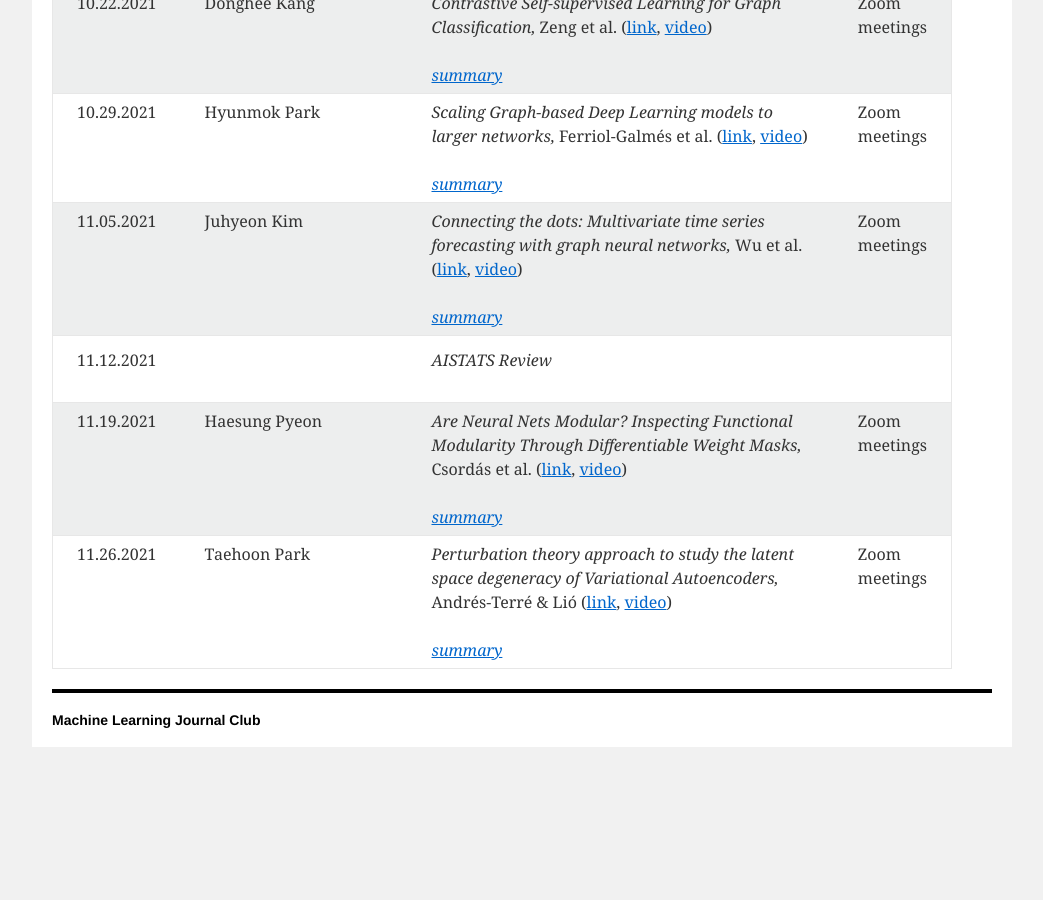
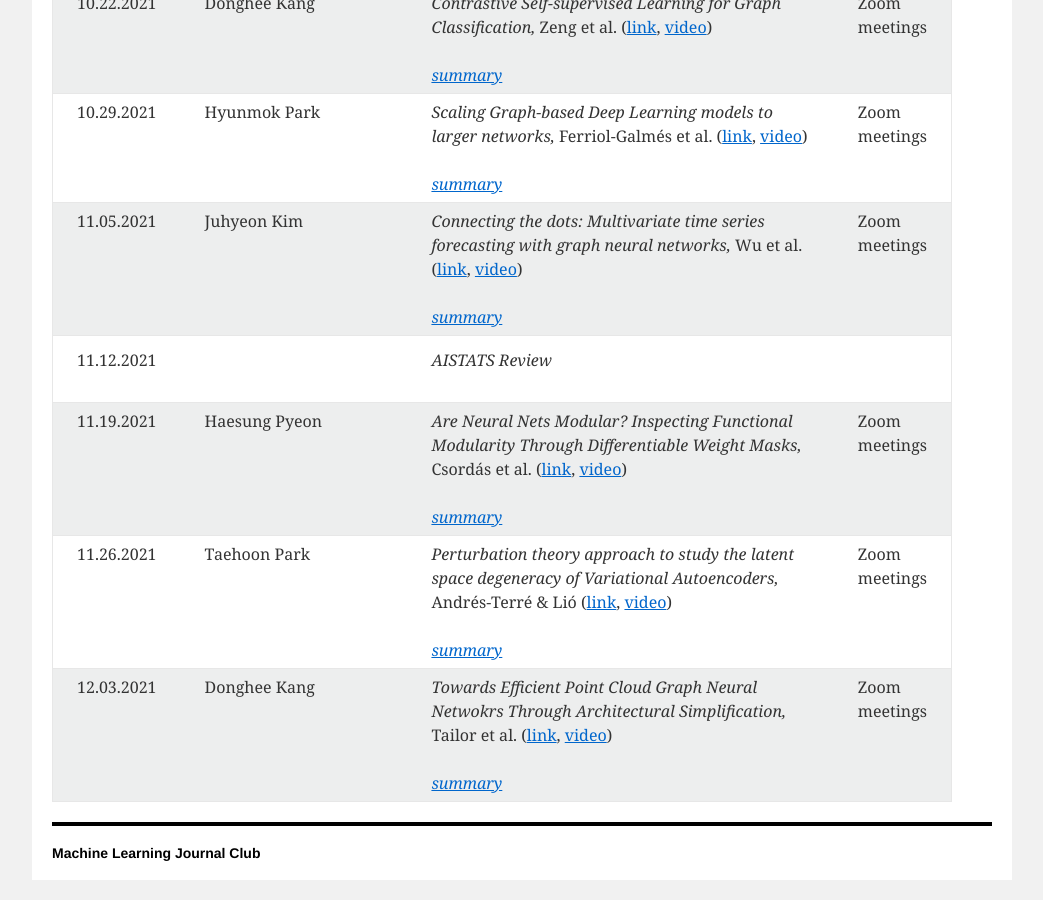
Before and after one commit to niai-lab/GraphML-JC, a Jekyll site: the page built from index.html, in a window 1280 px wide and 900 px high, scrolled down 1008 px. Shown: the whole window, without its empty margins (118-1161 px from the left). Built offline with Jekyll 4.4.1, drawn with Linux system fonts in a browser that asks for light colours; before the commit the page ends 1775 px from its top, so only the background shows below that.

Commit message:
Update meeting_info.yml

```diff
--- a/_data/meeting_info.yml
+++ b/_data/meeting_info.yml
@@ -115,3 +115,20 @@
     For implementation, encoder returns the function that returns unique solution for the system. To generate different energy level, perturbation approach linearly combines unperturbed energy and Hamiltonian.
 
     The embeddings generated from the fully trained VAE provide a space where the clusters are clearly seperable. This work is very beginning of the line of study, and further studies will promising for understanding dynamic system with new approach.
+
+- presenter: Donghee Kang
+  date: 12.03.2021
+  paper: "Towards Efficient Point Cloud Graph Neural Netwokrs Through Architectural Simplification"
+  authors: Tailor et al.
+  url: https://arxiv.org/abs/2108.06317
+  pdf:
+  video: "https://youtu.be/l_Z6xgEBHBg"
+  location: "Zoom meetings"
+  summary: |
+    This papers suggests a efficient method to learn point cloud data that reduces latency and memory consumption.
+
+    Point cloud architectures incorporate geometric priors in the first layer but as it goes deeper geometric priors are lost.
+
+    So this paper suggests featrue extractor at first layer with several geometric priors. (target postion, source position, relative postion, euclidean distance)
+
+    By using feature extractor and simplifed DGCNN, we could get good performance in less time and memory.
```
